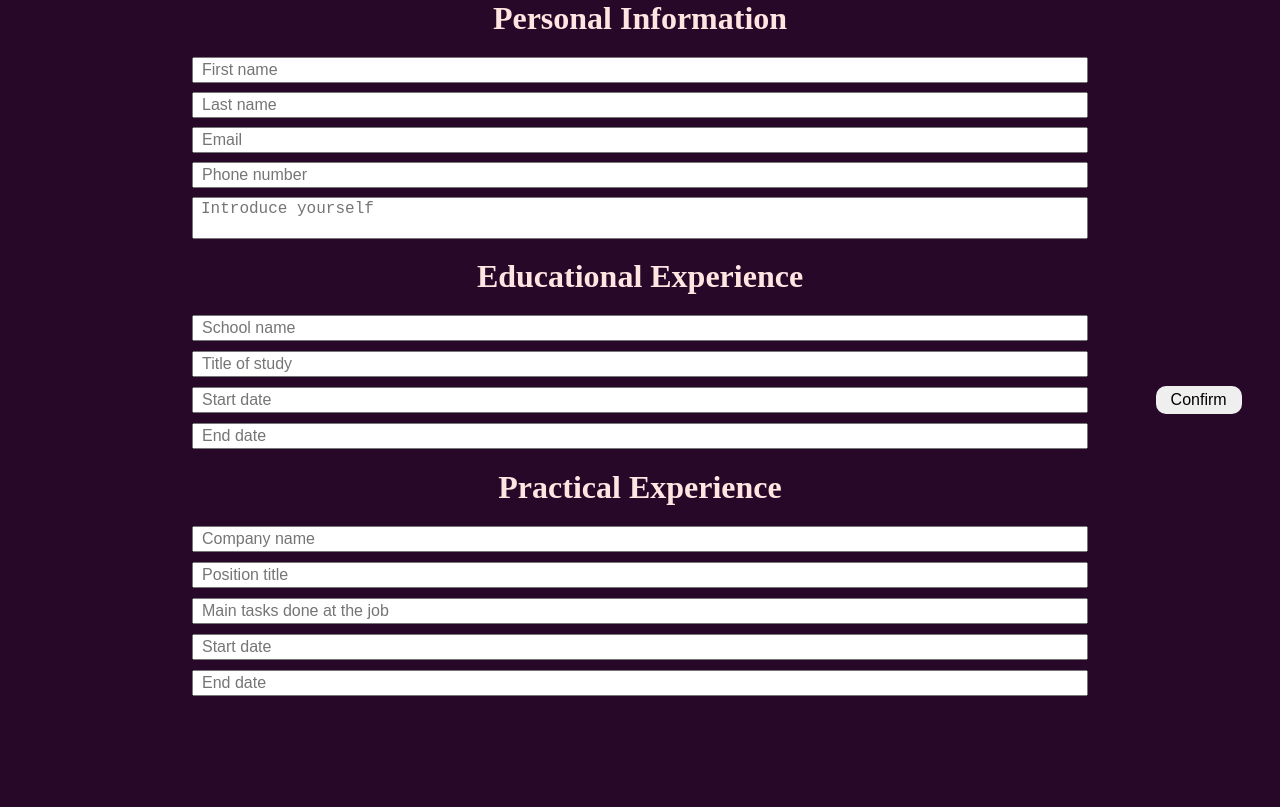
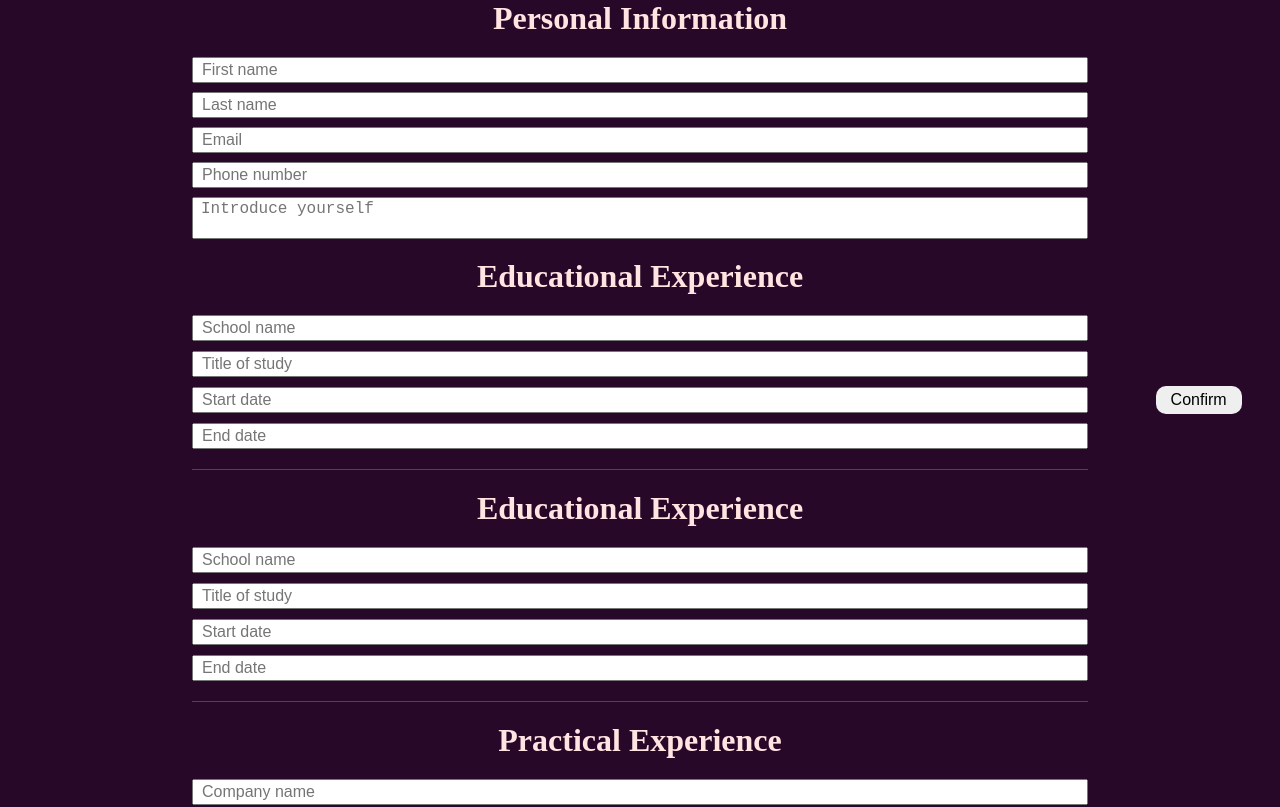
Before and after one commit to BiAniTy-AML/Cv_project, a React (Create React App) app: page / in a window 1280 px wide. Shown: the top 807 px of the page. Built offline with nearby package versions, Linux system fonts and the light colour scheme.

Commit message:
Adds initial functionality that allows user to add more form sections or educational experience

```diff
--- a/src/App.js
+++ b/src/App.js
@@ -24,12 +24,14 @@ class App extends Component {
                 phone_number: "",
                 introduction: "",
             },
+            ed_exp_amount: 2,
             educational_exp: {
-                school_name: "",
-                study_title: "",
-                es_start: "",
-                es_end: "",
+                school_name0: "",
+                study_title0: "",
+                es_start0: "",
+                es_end0: "",
             },
+            pra_exp_amount: 1,
             practical_exp: {
                 company: "",
                 position: "",
@@ -97,11 +99,13 @@ class App extends Component {
                     errors={this.state.errors}
                 />
                 <EducationalExp
+                    amount={this.state.ed_exp_amount}
                     handle_input={this.handle_input}
                     fields={this.state.educational_exp}
                     errors={this.state.errors}
                 />
                 <PracticalExp
+                    amount={this.state.pra_exp_amount}
                     handle_input={this.handle_input}
                     fields={this.state.practical_exp}
                     errors={this.state.errors}
@@ -120,6 +124,10 @@ class App extends Component {
                         educational_experience: this.state.educational_exp,
                         practical_experience: this.state.practical_exp,
                     }}
+                    amounts={{
+                        ed_exp: this.state.ed_exp_amount,
+                        pra_exp: this.state.pra_exp_amount,
+                    }}
                 />
             </div>
         );
--- a/src/components/EducationalExp.js
+++ b/src/components/EducationalExp.js
@@ -6,52 +6,58 @@ class EducationalExp extends Component {
     }
 
     render() {
-        const { handle_input, fields } = this.props;
+        const { handle_input, fields, amount } = this.props;
         const classification = "educational_exp";
 
-        return (
-            <div id="ed_exp_container">
+        const same_fields = [];
+
+        for (let i = 0; i < amount; i++) {
+            same_fields.push(
+                <div className="ed_exp_container" key={i}>
                     <h1>Educational Experience</h1>
                     <form className="user_ed_exp">
                         <input
                             type="text"
                             placeholder="School name"
                             id="user_school"
-                        name="school_name"
+                            name={`school_name${i}`}
                             onChange={(e) => handle_input(e, classification)}
-                        value={fields.school_name}
+                            value={fields[`school_name${i}`] || ""}
                         ></input>
 
                         <input
                             type="text"
                             placeholder="Title of study"
                             id="user_title_study"
-                        name="study_title"
+                            name={`study_title${i}`}
                             onChange={(e) => handle_input(e, classification)}
-                        value={fields.study_title}
+                            value={fields[`study_title${i}`] || ""}
                         ></input>
 
                         <input
                             type="text"
                             placeholder="Start date"
                             id="user_dtstudy_start"
-                        name="es_start"
+                            name={`es_start${i}`}
                             onChange={(e) => handle_input(e, classification)}
-                        value={fields.es_start}
+                            value={fields[`es_start${i}`] || ""}
                         ></input>
 
                         <input
                             type="text"
                             placeholder="End date"
                             id="user_dtstudy_end"
-                        name="es_end"
+                            name={`es_end${i}`}
                             onChange={(e) => handle_input(e, classification)}
-                        value={fields.es_end}
+                            value={fields[`es_end${i}`] || ""}
                         ></input>
                     </form>
                 </div>
             );
         }
+
+        return <div>{same_fields}</div>;
+    }
 }
 
 export default EducationalExp;
--- a/src/components/ModalCv.js
+++ b/src/components/ModalCv.js
@@ -9,7 +9,7 @@ class ModalCv extends Component {
     }
 
     render() {
-        const { is_showing, all_fields } = this.props;
+        const { is_showing, all_fields, amounts } = this.props;
         const { personal_info, educational_experience, practical_experience } =
             all_fields;
 
@@ -17,17 +17,25 @@ class ModalCv extends Component {
             return (
                 <div className="modal cv">
                     <div className="img_container">
+                        {/* Photo by <a href="https://unsplash.com/@samimatias?utm_source=unsplash&utm_medium=referral&utm_content=creditCopyText">Sami Takarautio</a> on <a href="https://unsplash.com/?utm_source=unsplash&utm_medium=referral&utm_content=creditCopyText">Unsplash</a>
+                         */}
                         <img
                             className="pfpic"
-                            src="https://source.unsplash.com/random/500x300"
+                            src="https://images.unsplash.com/photo-1568607689150-17e625c1586e?ixlib=rb-1.2.1&ixid=MnwxMjA3fDB8MHxwaG90by1wYWdlfHx8fGVufDB8fHx8&auto=format&fit=crop&w=870&q=80"
                             alt=""
                         />
                     </div>
 
                     <div className="input_values">
                         <ModalPersonalInfo group={personal_info} />
-                        <ModalEducationalExp group={educational_experience} />
-                        <ModalPracticalExp group={practical_experience} />
+                        <ModalEducationalExp
+                            group={educational_experience}
+                            amount={amounts.ed_exp}
+                        />
+                        <ModalPracticalExp
+                            group={practical_experience}
+                            amount={amounts.pra_exp}
+                        />
                     </div>
                 </div>
             );
--- a/src/components/ModalEducationalExp.js
+++ b/src/components/ModalEducationalExp.js
@@ -6,8 +6,11 @@ class ModalEducationalExp extends Component {
     }
 
     render() {
-        const { group } = this.props;
-        return (
+        const { group, amount } = this.props;
+        const same_fields = [];
+
+        for (let i = 0; i < amount; i++) {
+            same_fields.push(
                 <section className="educational_exp group_section">
                     <div className="section_details">
                         <div className="group_section_header">
@@ -17,23 +20,26 @@ class ModalEducationalExp extends Component {
                         <div className="group_data">
                             <div className="info_wrapper value_sname">
                                 <span>School name: </span>
-                            {group.school_name}
+                                {group[`school_name${i}`]}
                             </div>
 
                             <div className="info_wrapper value_sttitle">
                                 <span>Study title: </span>
-                            {group.study_title}
+                                {group[`study_title${i}`]}
                             </div>
 
                             <div className="info_wrapper value_duration_study">
                                 <span>Duration: </span>
-                            {group.es_start} - {group.es_end}
+                                {group[`es_start${i}`]} - {group[`es_end${i}`]}
                             </div>
                         </div>
                     </div>
                 </section>
             );
         }
+
+        return <div>{same_fields}</div>;
+    }
 }
 
 export default ModalEducationalExp;
--- a/src/components/PracticalExp.js
+++ b/src/components/PracticalExp.js
@@ -10,7 +10,7 @@ class PracticalExp extends Component {
         const classification = "practical_exp";
 
         return (
-            <div id="pract_exp_container">
+            <div className="pract_exp_container">
                 <h1>Practical Experience</h1>
                 <form className="user_pract_exp">
                     <input
--- a/src/styles/App.css
+++ b/src/styles/App.css
@@ -12,25 +12,27 @@ body {
 }
 
 #p_info_container,
-#ed_exp_container,
-#pract_exp_container {
+.ed_exp_container,
+.pract_exp_container {
     display: flex;
     flex-flow: column nowrap;
     gap: 20px;
 }
 
-#ed_exp_container,
-#pract_exp_container {
+.ed_exp_container,
+.pract_exp_container {
     margin-top: 20px;
+    padding-bottom: 20px;
+    border-bottom: 1px solid #b000b5;
 }
 
-#pract_exp_container {
+.pract_exp_container {
     margin-bottom: 20px;
 }
 
 #p_info_container > h1,
-#ed_exp_container > h1,
-#pract_exp_container > h1 {
+.ed_exp_container > h1,
+.pract_exp_container > h1 {
     align-self: center;
     justify-self: center;
     color: mistyrose;
@@ -108,6 +110,8 @@ form > * {
 
 .pfpic {
     border-radius: 10px;
+    width: 500px;
+    height: 300px;
 }
 
 .input_values {
```
Lines whose indentation alone changed are shown as unchanged.
